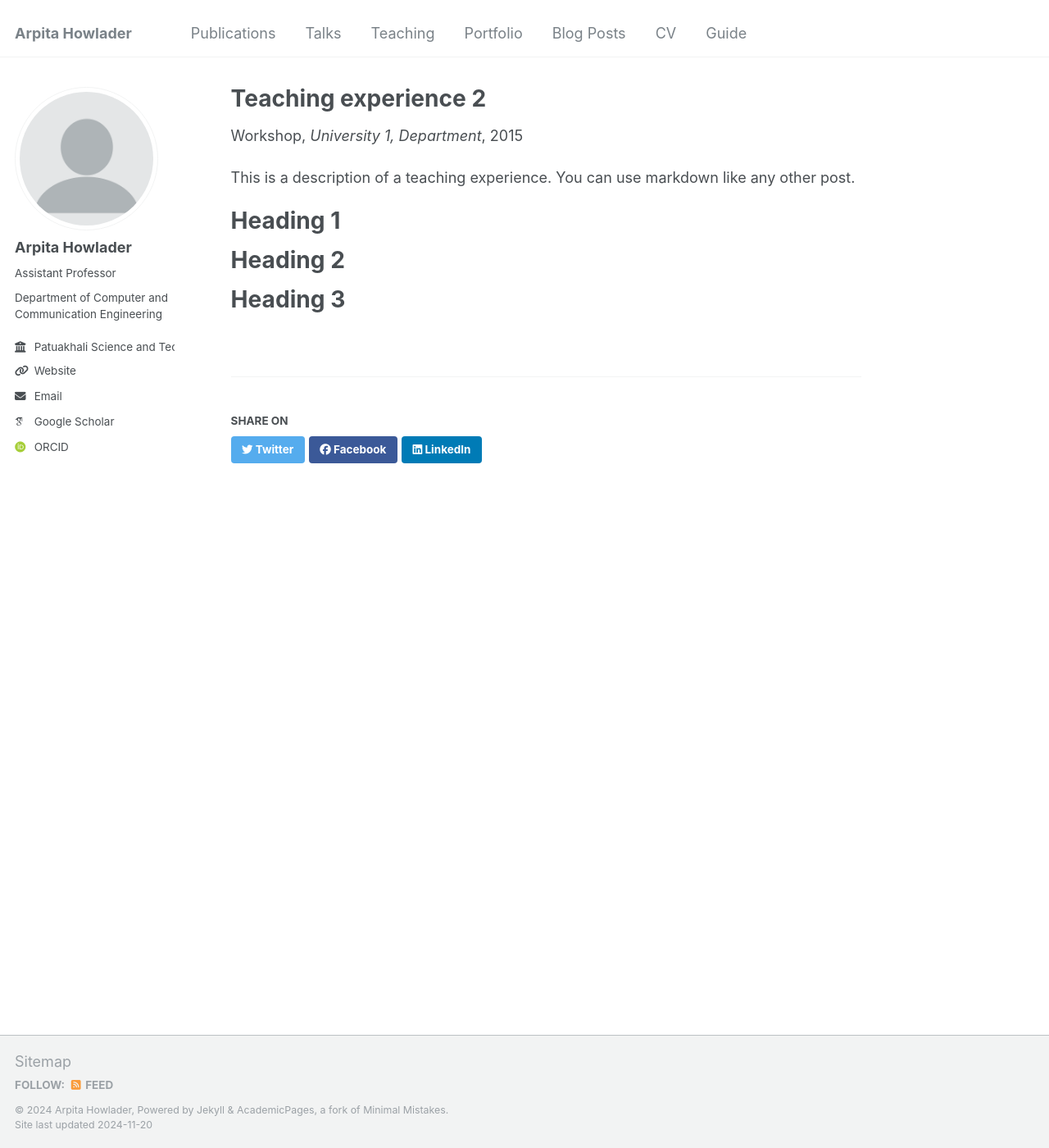
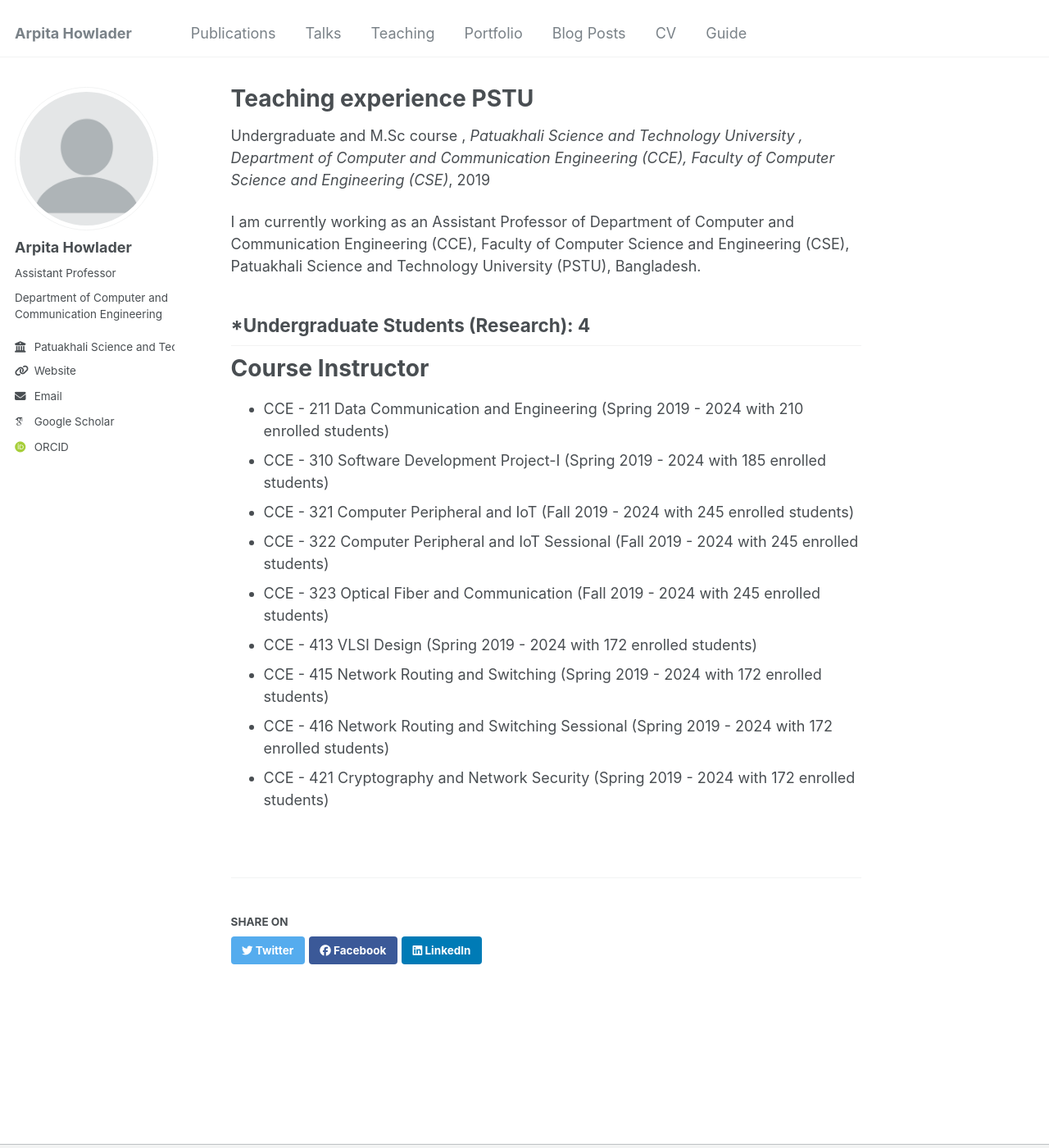
Before and after one commit to arpitahowlader/arpitahowlader.github.io, a Jekyll site: the page built from _teaching/2015-spring-teaching-2.md, in a window 1280 px wide and 1400 px high. Shown: the whole window at 82% size. Built offline with Jekyll 4.4.1, drawn with Linux system fonts in a browser that asks for light colours; some web fonts are replaced; a file with an impossible date is left out.

Commit message:
Update 2015-spring-teaching-2.md

```diff
--- a/_teaching/2015-spring-teaching-2.md
+++ b/_teaching/2015-spring-teaching-2.md
@@ -1,20 +1,26 @@
 ---
-title: "Teaching experience 2"
+title: "Teaching experience PSTU"
 collection: teaching
-type: "Workshop"
+type: "Undergraduate and M.Sc course "
 permalink: /teaching/2015-spring-teaching-1
-venue: "University 1, Department"
-date: 2015-01-01
-location: "City, Country"
+venue: "Patuakhali Science and Technology University , Department of Computer and Communication Engineering (CCE), Faculty of Computer Science and Engineering (CSE)"
+date: 2019-07-07
+location: "Patuakhali, Bangladesh"
 ---
 
-This is a description of a teaching experience. You can use markdown like any other post.
+I am currently working as an Assistant Professor of Department of Computer and Communication Engineering (CCE), Faculty of Computer Science and Engineering (CSE), Patuakhali Science and Technology University (PSTU), Bangladesh.
 
-Heading 1
+*Undergraduate Students (Research): 4
+------
+
+Course Instructor
 ======
-
-Heading 2
-======
-
-Heading 3
-======
+ * CCE - 211 Data Communication and Engineering (Spring 2019 - 2024 with 210 enrolled students)
+ * CCE - 310 Software Development Project-I (Spring 2019 - 2024 with 185 enrolled students)
+ * CCE - 321 Computer Peripheral and IoT (Fall 2019 - 2024 with 245 enrolled students)
+ * CCE - 322 Computer Peripheral and IoT Sessional (Fall 2019 - 2024 with 245 enrolled students)
+ * CCE - 323 Optical Fiber and Communication (Fall 2019 - 2024 with 245 enrolled students)
+ * CCE - 413 VLSI Design (Spring 2019 - 2024 with 172 enrolled students)
+ * CCE - 415 Network Routing and Switching (Spring 2019 - 2024 with 172 enrolled students)
+ * CCE - 416 Network Routing and Switching Sessional (Spring 2019 - 2024 with 172 enrolled students)
+ * CCE - 421 Cryptography and Network Security (Spring 2019 - 2024 with 172 enrolled students)
```
